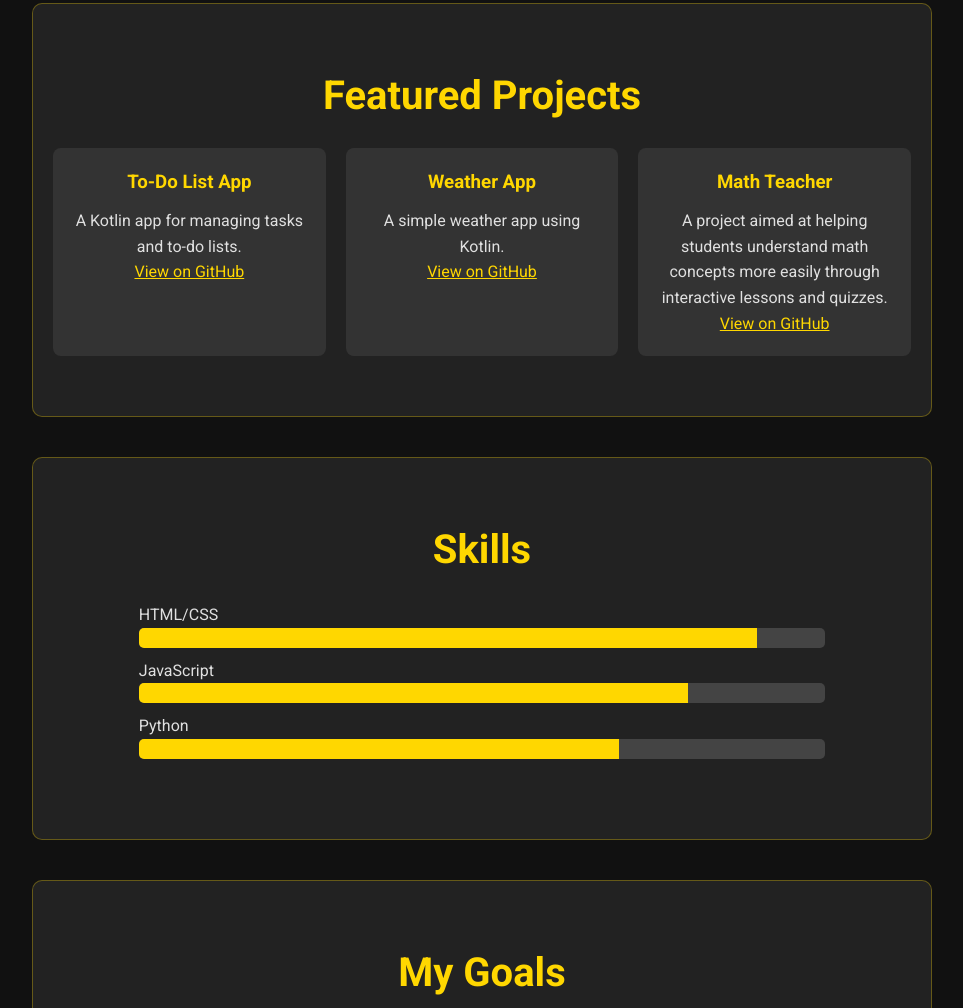
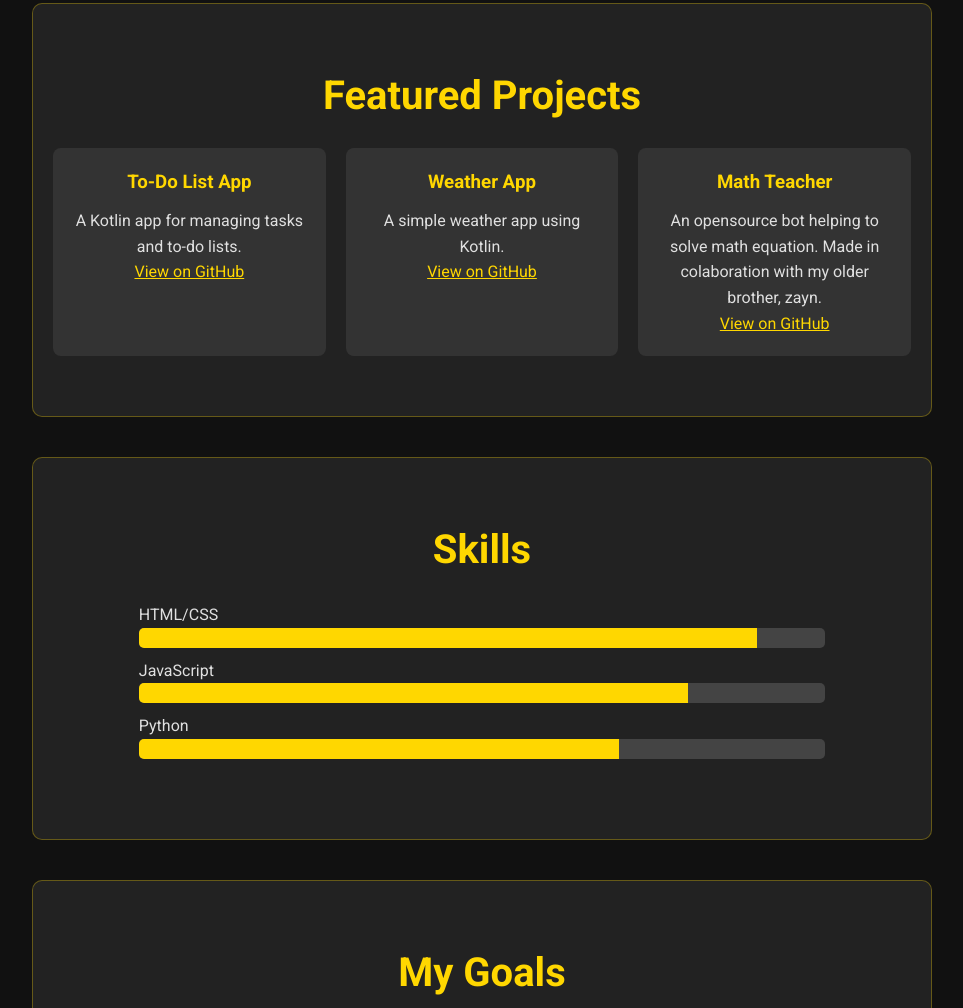
Before and after one commit to mustafaC0der/Introduction, a plain HTML site: page index.html in a window 1280 px wide. Shown: the part 2549-3557 px from the top of the page, without its empty margins (158-1121 px from the left). Drawn offline with Linux system fonts and the light colour scheme.

Commit message:
Update index.html

```diff
--- a/index.html
+++ b/index.html
@@ -275,7 +275,7 @@
         <!-- Math Teacher Project -->
         <div class="project">
             <h3>Math Teacher</h3>
-            <p>A project aimed at helping students understand math concepts more easily through interactive lessons and quizzes.</p>
+            <p>An opensource bot helping to solve math equation. Made in colaboration with my older brother, zayn.</p>
             <a href="https://github.com/mustafaC0der/math-teacher" target="_blank" style="color: #ffd700;">View on GitHub</a>
         </div>
     </div>
```
